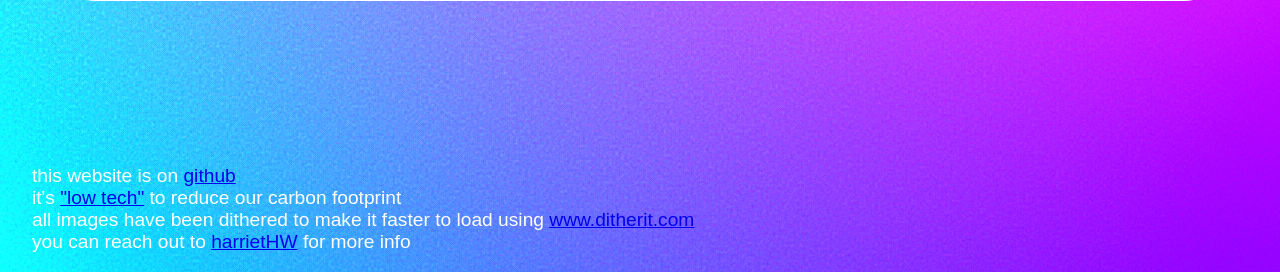
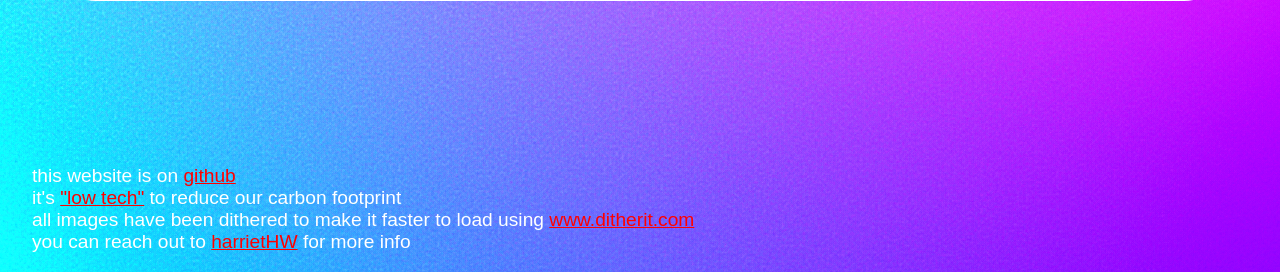
Before and after one commit to Harriethw/queer-tech-bristol, a PHP site: page / in a window 1280 px wide. Shown: the part 1153-1425 px from the top of the page. Run offline with PHP 8.4, Linux system fonts and the light colour scheme.

Commit message:
CSS changes

```diff
--- a/styles.css
+++ b/styles.css
@@ -74,6 +74,10 @@
   padding-top: 6em;
   padding-left: 2em;
   padding-right: 2em;
+}
+
+footer a {
+  color: red;
 }
 
 header {
```
